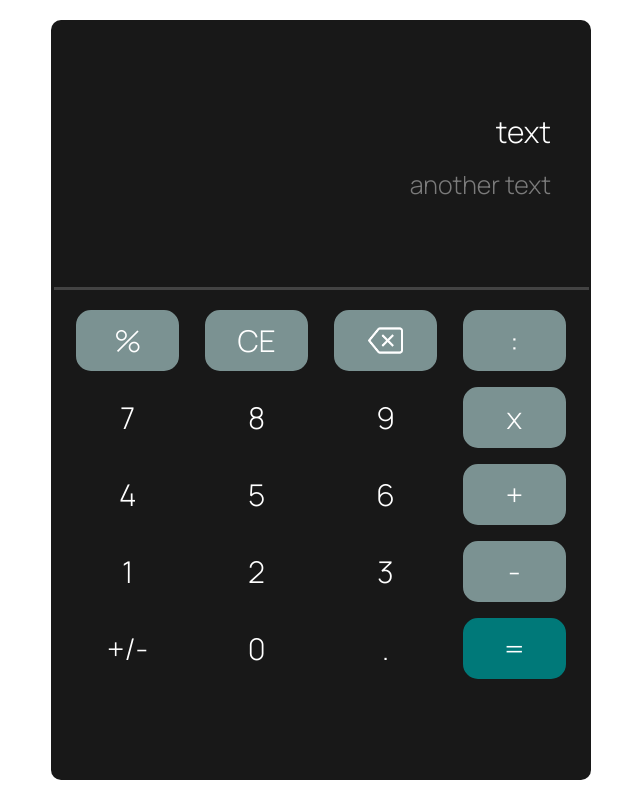
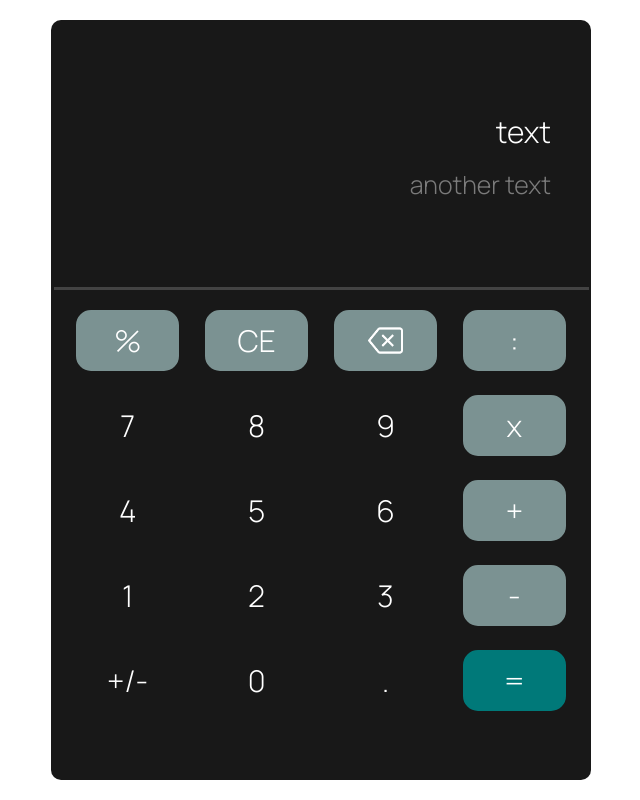
Before and after one commit to krssclaire/calculator, a plain HTML site: page index.html in a window 1280 px wide. Shown: the whole page, without its empty margins (319-959 px from the left). Drawn offline with Linux system fonts and the light colour scheme.

Commit message:
Update CSS

```diff
--- a/style.css
+++ b/style.css
@@ -105,7 +105,7 @@ body {
         gap: 15px;
     }
     .grid {
-        gap: 2vh 2vw;
+        gap: 3vh 2vw;
     }
     .grid div {
          padding: 1vh 1vw;
```
